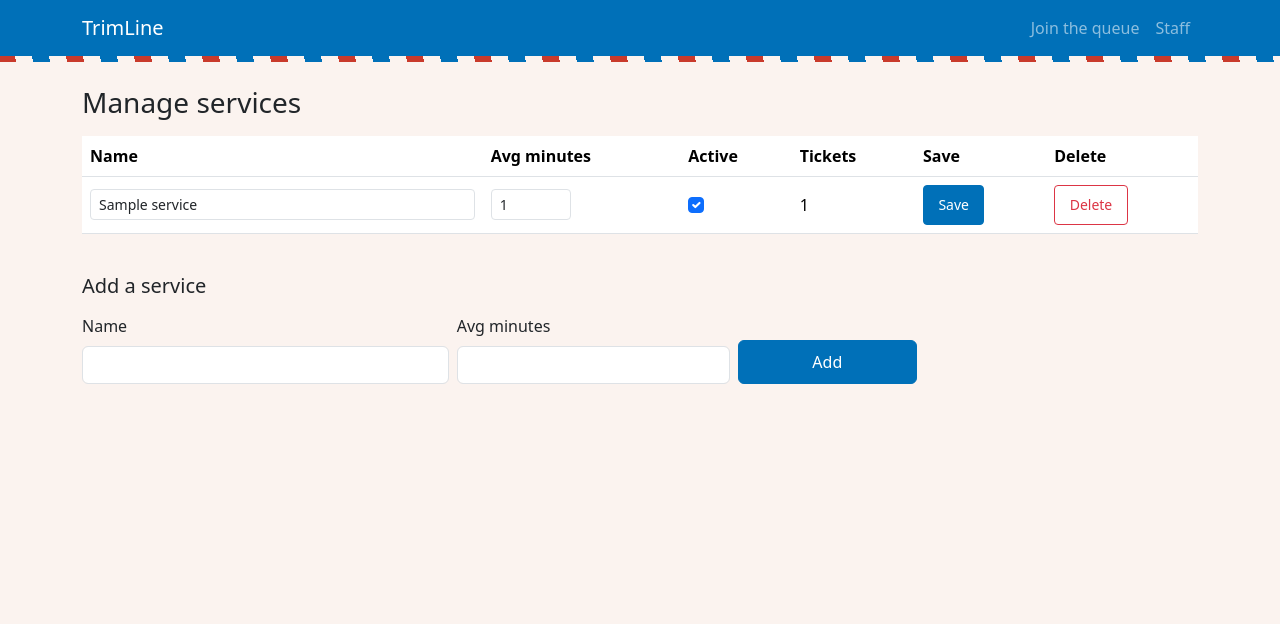
After one commit to RavenCosning/CCC181, a Flask app: page /staff/services in a window 1280 px wide. The commit adds this page. Shown: the top 624 px of the page. Run offline with Flask 3, Linux system fonts and the light colour scheme; tables that the repository leaves empty hold one stand-in row (values such as "Sample post").

Commit message:
Add second migration, Manage services page (#7)

```diff
--- a/app.py
+++ b/app.py
@@ -167,6 +167,60 @@ def delete_ticket(ticket_id):
     flash(f"Ticket #{ticket_id} was deleted.", "warning")
     return redirect(url_for("staff_dashboard"))
 
+@app.get("/staff/services")
+def services_list():
+    services = all_services()
+    return render_template("services.html", services=services)
+
+
+@app.post("/staff/services")
+def service_create():
+    name = request.form.get("name", "").strip()
+    minutes = request.form.get("avg_minutes", type=int)
+    if not name or len(name) > 60 or not minutes or minutes <= 0:
+        flash("Enter a name (up to 60 characters) and minutes greater than 0.", "danger")
+        return redirect(url_for("services_list"))
+    db.session.add(Service(name=name, avg_minutes=minutes))
+    try:
+        db.session.commit()
+        flash(f"Service \u201c{name}\u201d added.", "success")
+    except IntegrityError:
+        db.session.rollback()
+        flash(f"A service named \u201c{name}\u201d already exists.", "danger")
+    return redirect(url_for("services_list"))
+
+
+@app.post("/staff/services/<int:service_id>")
+def service_edit(service_id):
+    s = db.get_or_404(Service, service_id)
+    name = request.form.get("name", "").strip()
+    minutes = request.form.get("avg_minutes", type=int)
+    if not name or len(name) > 60 or not minutes or minutes <= 0:
+        flash("Enter a name (up to 60 characters) and minutes greater than 0.", "danger")
+        return redirect(url_for("services_list"))
+    s.name = name
+    s.avg_minutes = minutes
+    s.active = request.form.get("active") == "on"
+    try:
+        db.session.commit()
+        flash(f"Service \u201c{name}\u201d updated.", "success")
+    except IntegrityError:
+        db.session.rollback()
+        flash(f"A service named \u201c{name}\u201d already exists.", "danger")
+    return redirect(url_for("services_list"))
+
+
+@app.post("/staff/services/<int:service_id>/delete")
+def service_delete(service_id):
+    s = db.get_or_404(Service, service_id)
+    if s.tickets:
+        flash(f"\u201c{s.name}\u201d has tickets, so it cannot be deleted. Turn it off instead.", "danger")
+        return redirect(url_for("services_list"))
+    db.session.delete(s)
+    db.session.commit()
+    flash(f"Service \u201c{s.name}\u201d deleted.", "warning")
+    return redirect(url_for("services_list"))
+
 
 @app.cli.command("seed")
 def seed():
--- /dev/null
+++ b/templates/services.html
@@ -0,0 +1,54 @@
+{% extends "base.html" %}
+{% block title %}Manage services · TrimLine{% endblock %}
+
+{% block content %}
+<h1 class="h3 mb-3">Manage services</h1>
+
+<div class="table-responsive mb-4">
+  <table class="table align-middle">
+    <thead>
+      <tr>
+        <th>Name</th>
+        <th>Avg minutes</th>
+        <th>Active</th>
+        <th>Tickets</th>
+        <th>Save</th>
+        <th>Delete</th>
+      </tr>
+    </thead>
+    <tbody>
+      {% for s in services %}
+      <tr>
+        <form method="post" action="{{ url_for('service_edit', service_id=s.id) }}">
+          <td><input type="text" name="name" value="{{ s.name }}" maxlength="60" class="form-control form-control-sm" required></td>
+          <td><input type="number" name="avg_minutes" value="{{ s.avg_minutes }}" min="1" class="form-control form-control-sm" style="width:5rem" required></td>
+          <td><input type="checkbox" name="active" class="form-check-input" {% if s.active %}checked{% endif %}></td>
+          <td>{{ s.tickets|length }}</td>
+          <td><button type="submit" class="btn btn-sm btn-primary">Save</button></td>
+        </form>
+        <td>
+          <form method="post" action="{{ url_for('service_delete', service_id=s.id) }}" data-confirm="Delete service “{{ s.name }}”?">
+            <button type="submit" class="btn btn-sm btn-outline-danger">Delete</button>
+          </form>
+        </td>
+      </tr>
+      {% endfor %}
+    </tbody>
+  </table>
+</div>
+
+<h2 class="h5 mb-3">Add a service</h2>
+<form method="post" action="{{ url_for('service_create') }}" class="row g-2 align-items-end">
+  <div class="col-6 col-md-4">
+    <label for="new-name" class="form-label">Name</label>
+    <input type="text" id="new-name" name="name" maxlength="60" class="form-control" required>
+  </div>
+  <div class="col-4 col-md-3">
+    <label for="new-minutes" class="form-label">Avg minutes</label>
+    <input type="number" id="new-minutes" name="avg_minutes" min="1" class="form-control" required>
+  </div>
+  <div class="col-2 col-md-2">
+    <button type="submit" class="btn btn-primary w-100">Add</button>
+  </div>
+</form>
+{% endblock %}
```
Also changed, not shown: templates/staff.html (+7 -5 lines).
